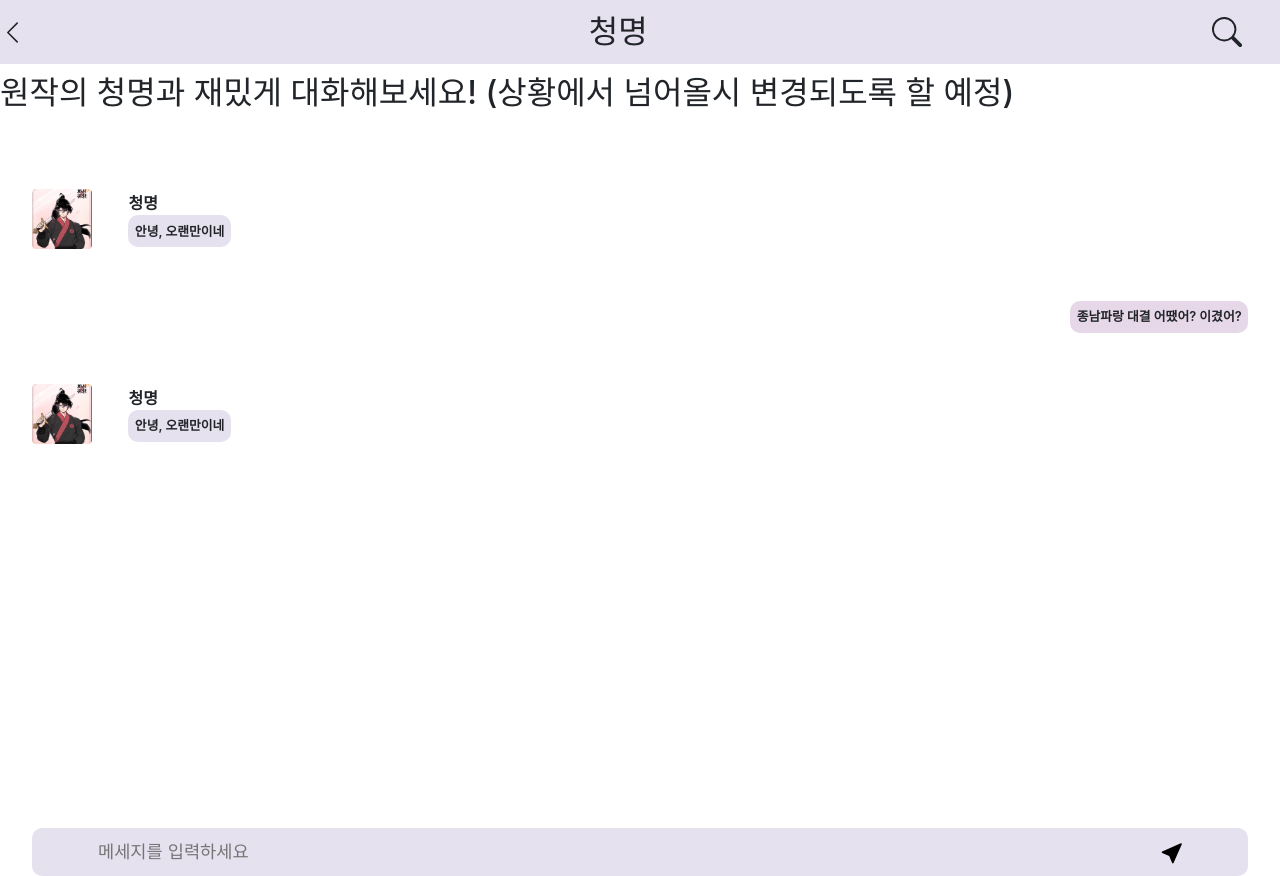
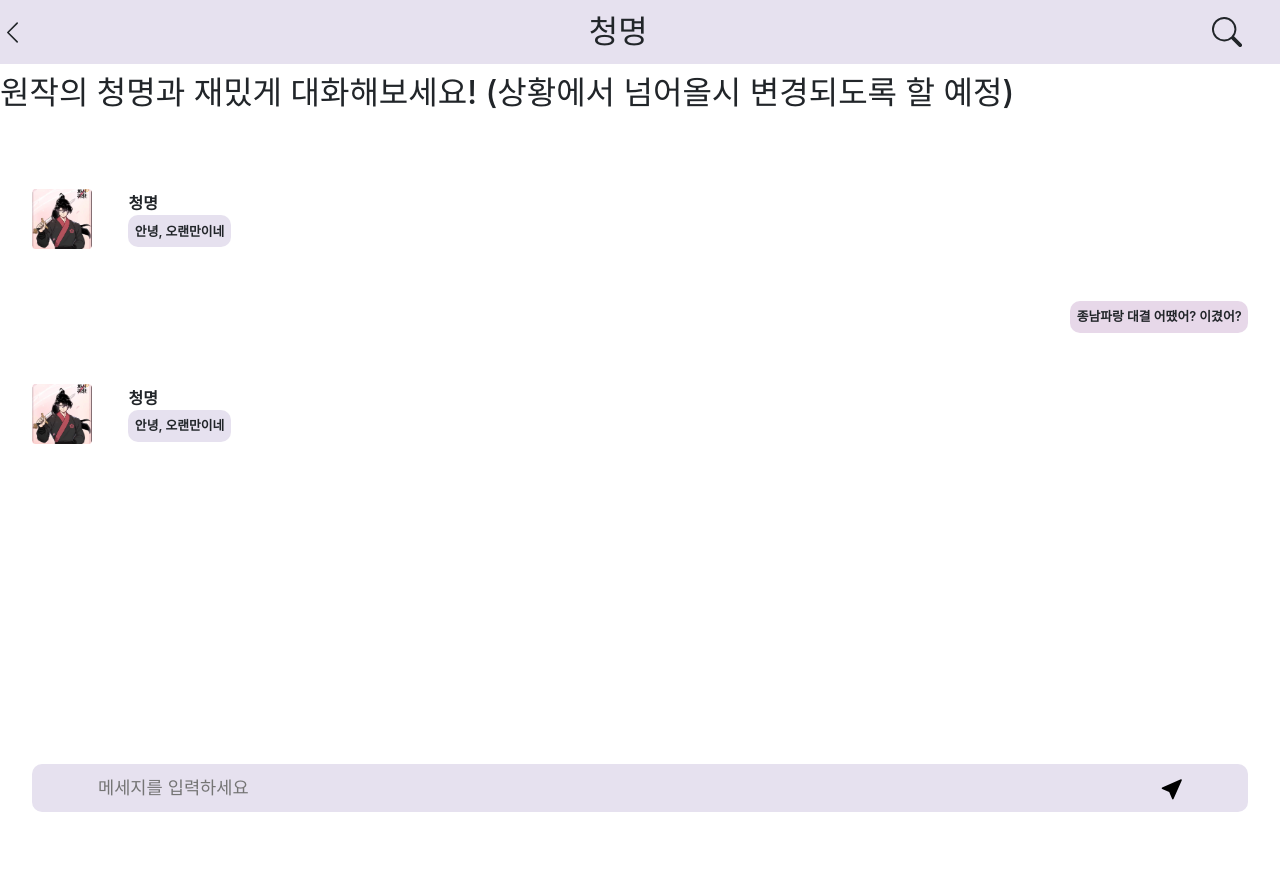
Before and after one commit to TeamOTK/frontend, a React (Create React App) app: page /page/chat in a window 1280 px wide. After the commit the page ends 812 px from the top, so only its background shows below. Built offline with nearby package versions, Linux system fonts and the light colour scheme; a web font is replaced by a local one.

Commit message:
style: chat 페이지 채팅창 크기 수정

```diff
--- a/src/components/Chat.css
+++ b/src/components/Chat.css
@@ -3,7 +3,7 @@
 	display: flex;
 	flex-direction: column;
 	align-items: center;
-	height: 83%;
+	height: 75%;
 }
 
 .ChattingHeader{
--- a/src/components/Chat.jsx
+++ b/src/components/Chat.jsx
@@ -49,7 +49,6 @@ export default function Chat(){
 					<input type='text'className='InputBoxText' placeholder='메세지를 입력하세요'></input>
 					<BsCursorFill size={24} style={{color:'black'}}/>
 				</div>
-
 			</div>
 
 		</>
```
